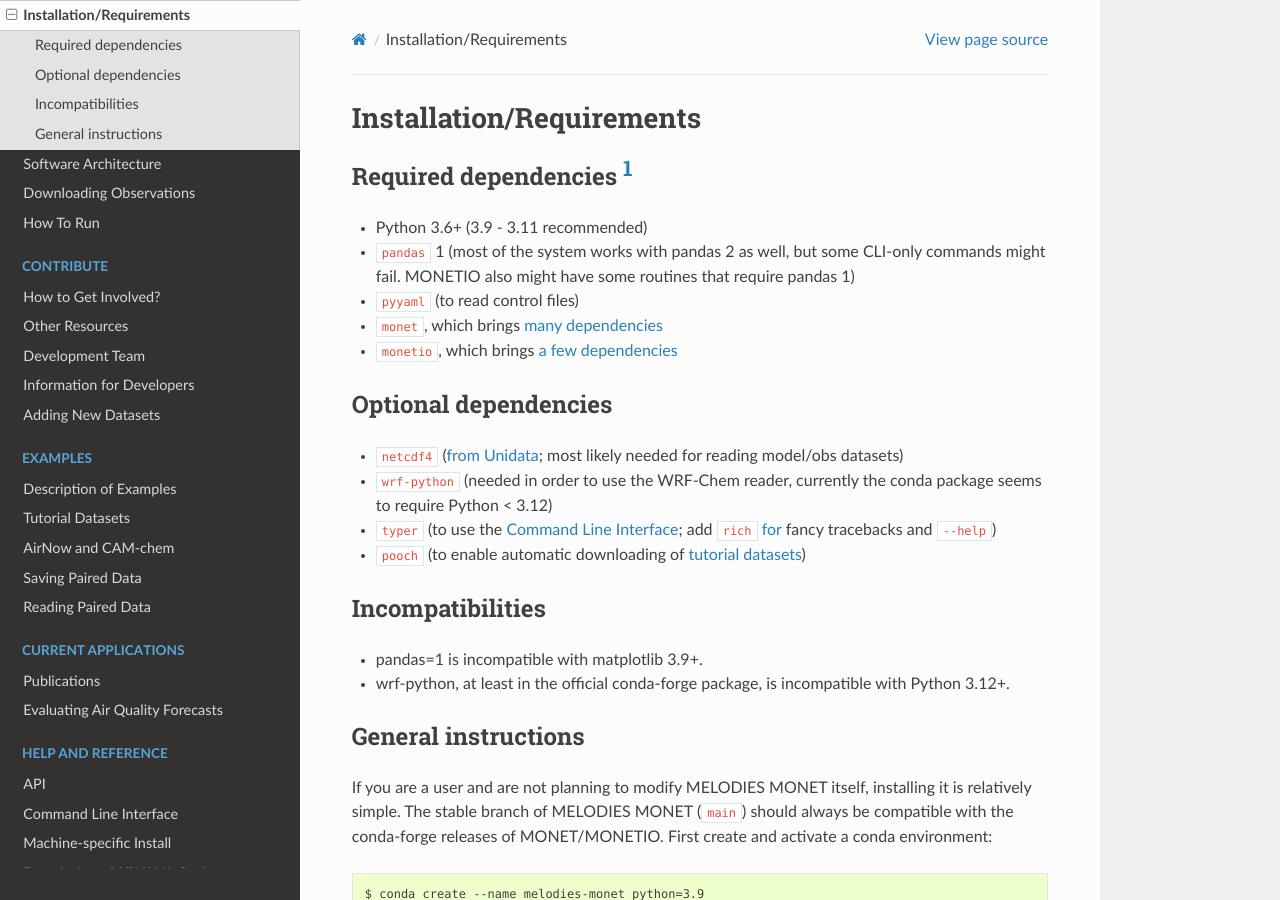
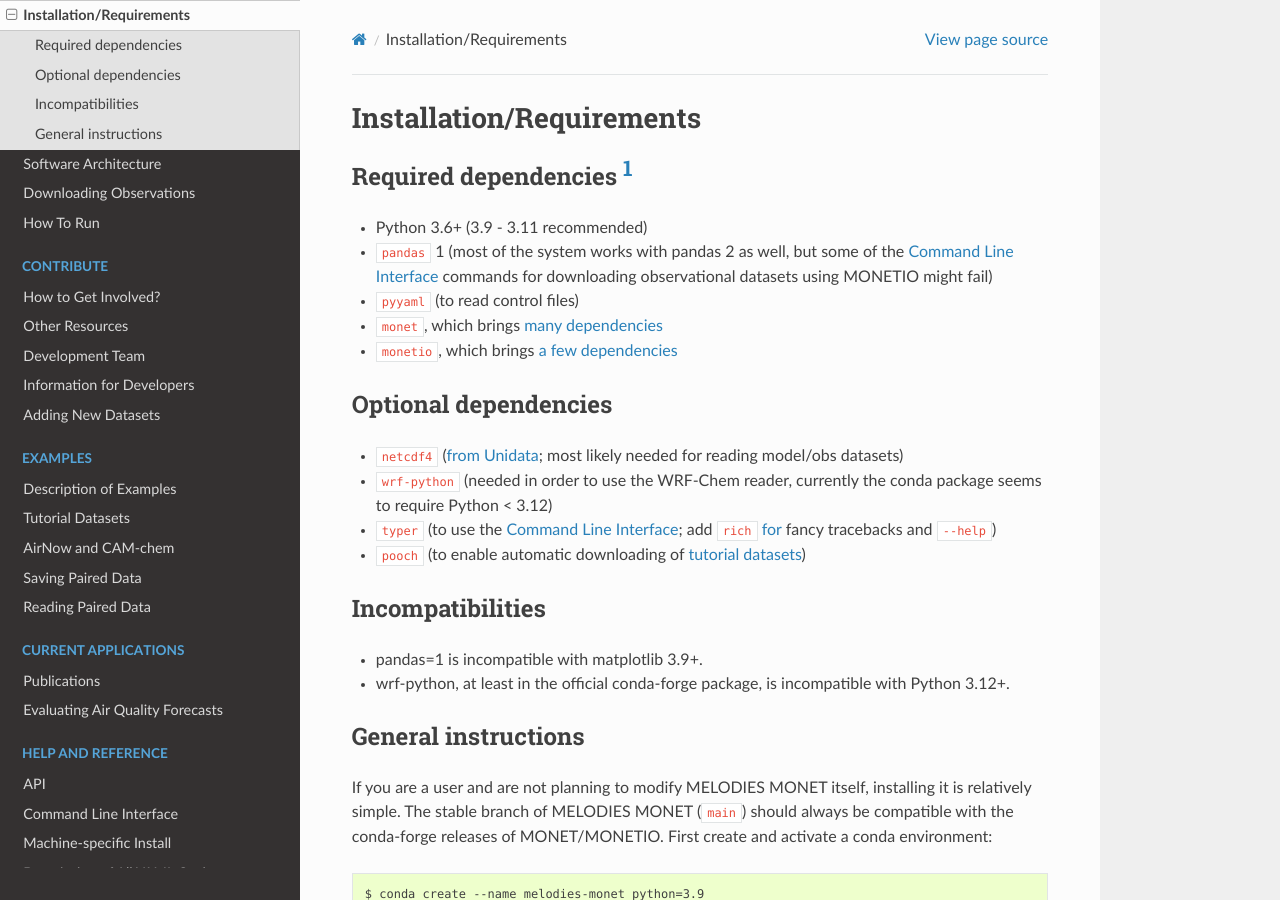
Before and after one commit to NOAA-CSL/MELODIES-MONET, a Sphinx documentation site: the page built from docs/getting_started/installation.rst, in a window 1280 px wide and 900 px high. Built offline with Sphinx 7.4.7 and the Read the Docs theme 2.0.0, drawn with Linux system fonts in a browser that asks for light colours; pages that are not in the unit, such as notebooks, are missing from menus.

Commit message:
Update docs/getting_started/installation.rst
Co-authored-by: Zachary Moon <zmoon92@gmail.com>

```diff
--- a/docs/getting_started/installation.rst
+++ b/docs/getting_started/installation.rst
@@ -5,7 +5,7 @@
 ------------------------------
 
 - Python 3.6+ (3.9 - 3.11 recommended)
-- ``pandas`` 1 (most of the system works with pandas 2 as well, but some CLI-only commands might fail. MONETIO also might have some routines that require pandas 1)
+- ``pandas`` 1 (most of the system works with pandas 2 as well, but some of the :doc:`/cli` commands for downloading observational datasets using MONETIO might fail)
 - ``pyyaml`` (to read control files)
 - ``monet``, which brings `many dependencies <https://monet-arl.readthedocs.io/en/stable/installing.html>`__
 - ``monetio``, which brings `a few dependencies <https://monetio.readthedocs.io/en/stable/installing.html>`__
```
